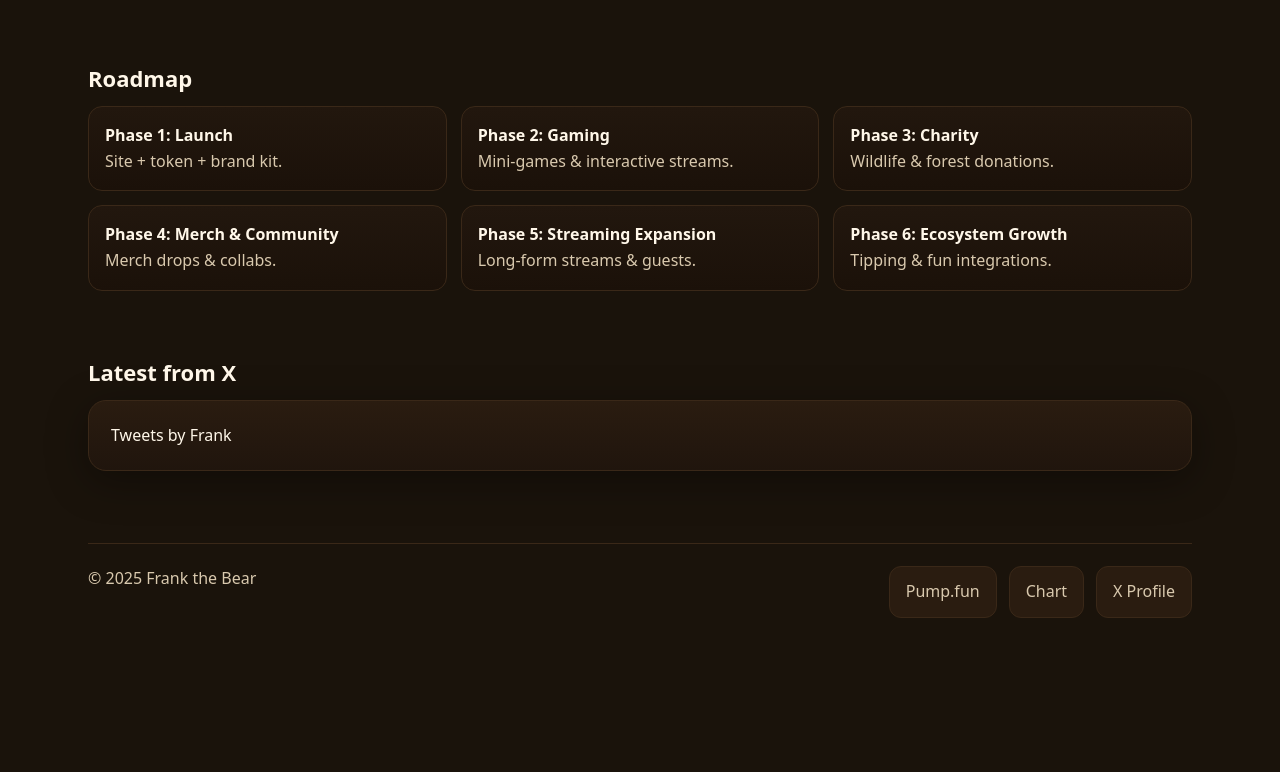
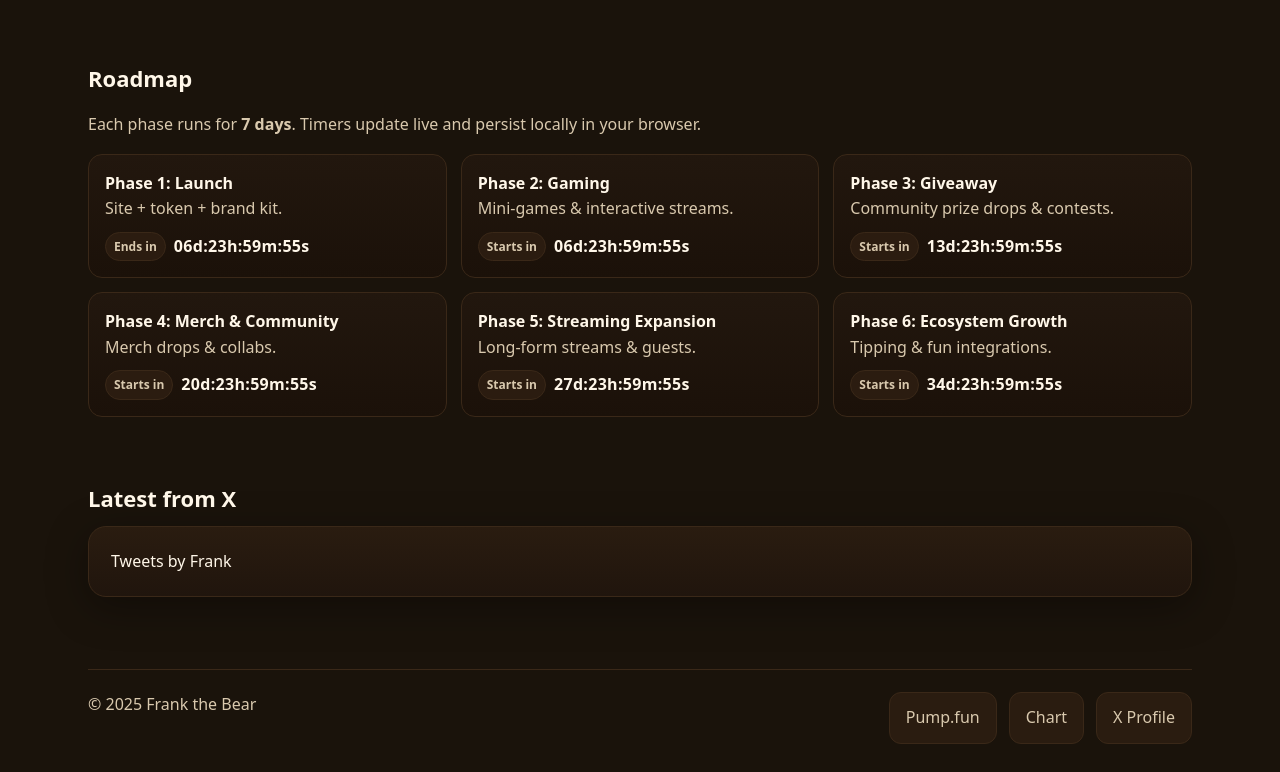
Before and after one commit to FrankTheBear-web/frank-the-bear, a plain HTML site: page index.html in a window 1280 px wide. Shown: the part 1501-2273 px from the top of the page. Before the commit the page ends 2147 px from the top, so only its background shows below. Drawn offline with Linux system fonts and the light colour scheme.

Commit message:
Update index.html

```diff
--- a/index.html
+++ b/index.html
@@ -70,6 +70,10 @@
     /* Roadmap */
     .roadmap{display:grid;grid-template-columns:repeat(3,1fr);gap:14px}
     .rm{background:linear-gradient(180deg,#22170e,#1b1109);border:1px solid var(--stroke);border-radius:14px;padding:16px}
+    .rm.complete{opacity:.72}
+    .timer{margin-top:10px;display:flex;align-items:center;gap:8px;font-weight:600}
+    .timer .label{display:inline-block;background:#2b1c10;border:1px solid var(--stroke);padding:4px 8px;border-radius:999px;color:var(--muted);font-size:12px}
+    .timer .t{font-variant-numeric:tabular-nums;letter-spacing:.3px}
 
     /* Feed */
     .feed{display:grid;grid-template-columns:1fr;gap:16px}
@@ -175,16 +179,17 @@
       </div>
     </section>
 
-    <!-- Roadmap (timers removed) -->
+    <!-- Roadmap (with timers; Phase 3 = Giveaway) -->
     <section class="section" id="roadmap">
       <h3>Roadmap</h3>
+      <p class="muted">Each phase runs for <strong>7 days</strong>. Timers update live and persist locally in your browser.</p>
       <div class="roadmap" style="margin-top:8px">
-        <div class="rm"><strong>Phase 1: Launch</strong><br><span class="muted">Site + token + brand kit.</span></div>
-        <div class="rm"><strong>Phase 2: Gaming</strong><br><span class="muted">Mini-games & interactive streams.</span></div>
-        <div class="rm"><strong>Phase 3: Charity</strong><br><span class="muted">Wildlife & forest donations.</span></div>
-        <div class="rm"><strong>Phase 4: Merch & Community</strong><br><span class="muted">Merch drops & collabs.</span></div>
-        <div class="rm"><strong>Phase 5: Streaming Expansion</strong><br><span class="muted">Long-form streams & guests.</span></div>
-        <div class="rm"><strong>Phase 6: Ecosystem Growth</strong><br><span class="muted">Tipping & fun integrations.</span></div>
+        <div class="rm" data-phase="0"><strong>Phase 1: Launch</strong><br><span class="muted">Site + token + brand kit.</span><div class="timer"><span class="label">—</span><span class="t">--:--:--:--</span></div></div>
+        <div class="rm" data-phase="1"><strong>Phase 2: Gaming</strong><br><span class="muted">Mini-games & interactive streams.</span><div class="timer"><span class="label">—</span><span class="t">--:--:--:--</span></div></div>
+        <div class="rm" data-phase="2"><strong>Phase 3: Giveaway</strong><br><span class="muted">Community prize drops & contests.</span><div class="timer"><span class="label">—</span><span class="t">--:--:--:--</span></div></div>
+        <div class="rm" data-phase="3"><strong>Phase 4: Merch & Community</strong><br><span class="muted">Merch drops & collabs.</span><div class="timer"><span class="label">—</span><span class="t">--:--:--:--</span></div></div>
+        <div class="rm" data-phase="4"><strong>Phase 5: Streaming Expansion</strong><br><span class="muted">Long-form streams & guests.</span><div class="timer"><span class="label">—</span><span class="t">--:--:--:--</span></div></div>
+        <div class="rm" data-phase="5"><strong>Phase 6: Ecosystem Growth</strong><br><span class="muted">Tipping & fun integrations.</span><div class="timer"><span class="label">—</span><span class="t">--:--:--:--</span></div></div>
       </div>
     </section>
 
@@ -211,11 +216,47 @@
   <script async src="https://platform.twitter.com/widgets.js" charset="utf-8"></script>
 
   <script>
-    // Copy CA
+    // ==== 7-day sequential timers (no reset button) ====
+    (function(){
+      const STORAGE_KEY = 'frank_roadmap_start_v1';
+      const PHASE_MS = 7 * 24 * 60 * 60 * 1000;
+
+      function getBaseStart(){
+        let v = localStorage.getItem(STORAGE_KEY);
+        if(!v){ v = Date.now().toString(); localStorage.setItem(STORAGE_KEY, v); }
+        return parseInt(v, 10);
+      }
+      function formatLeft(ms){
+        if (ms < 0) ms = 0;
+        const d = Math.floor(ms/86400000); ms%=86400000;
+        const h = Math.floor(ms/3600000); ms%=3600000;
+        const m = Math.floor(ms/60000); ms%=60000;
+        const s = Math.floor(ms/1000);
+        const pad = n=>String(n).padStart(2,'0');
+        return `${pad(d)}d:${pad(h)}h:${pad(m)}m:${pad(s)}s`;
+      }
+      function refreshTimers(){
+        const base = getBaseStart();
+        document.querySelectorAll('.rm').forEach(card=>{
+          const i = parseInt(card.getAttribute('data-phase') || '0', 10);
+          const start = base + i*PHASE_MS;
+          const end   = start + PHASE_MS;
+          const now   = Date.now();
+          const label = card.querySelector('.timer .label');
+          const t     = card.querySelector('.timer .t');
+          if(!label || !t) return;
+          card.classList.remove('complete');
+          if(now < start){ label.textContent = 'Starts in'; t.textContent = formatLeft(start - now); }
+          else if(now < end){ label.textContent = 'Ends in'; t.textContent = formatLeft(end - now); }
+          else { label.textContent = 'Completed'; t.textContent = '00d:00h:00m:00s'; card.classList.add('complete'); }
+        });
+      }
+
       document.addEventListener('DOMContentLoaded', () => {
         const y = document.getElementById('y');
         if (y) y.textContent = new Date().getFullYear();
 
+        // Copy CA
         const caInput = document.getElementById('ca');
         const copyBtn = document.getElementById('copyBtn');
         if (copyBtn && caInput) {
@@ -227,7 +268,11 @@
             setTimeout(()=>{ caInput.value = orig; }, 800);
           });
         }
+
+        setInterval(refreshTimers, 1000);
+        refreshTimers();
       });
+    })();
   </script>
 </body>
 </html>
```
Lines whose indentation alone changed are shown as unchanged.
